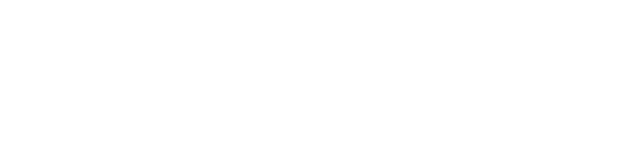
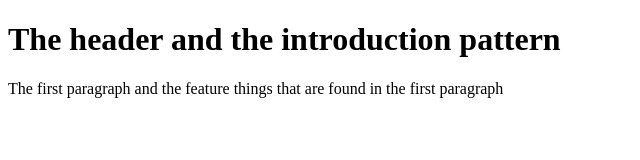
Before and after one commit to decielo/learning-git, a plain HTML site: page index.html in a window 1280 px wide. Shown: the whole page, without its empty margins (0-640 px from the left). Drawn offline with Linux system fonts and the light colour scheme.

Commit message:
added some h1 and p1

```diff
--- a/index.html
+++ b/index.html
@@ -6,6 +6,8 @@
   <title>HOLADDINA</title>
 </head>
 <body>
-
+  <h1> The header and the introduction pattern</h1>
+  <p>The first paragraph and the feature things that are found in
+     the first paragraph</p>
 </body>
 </html>
```
